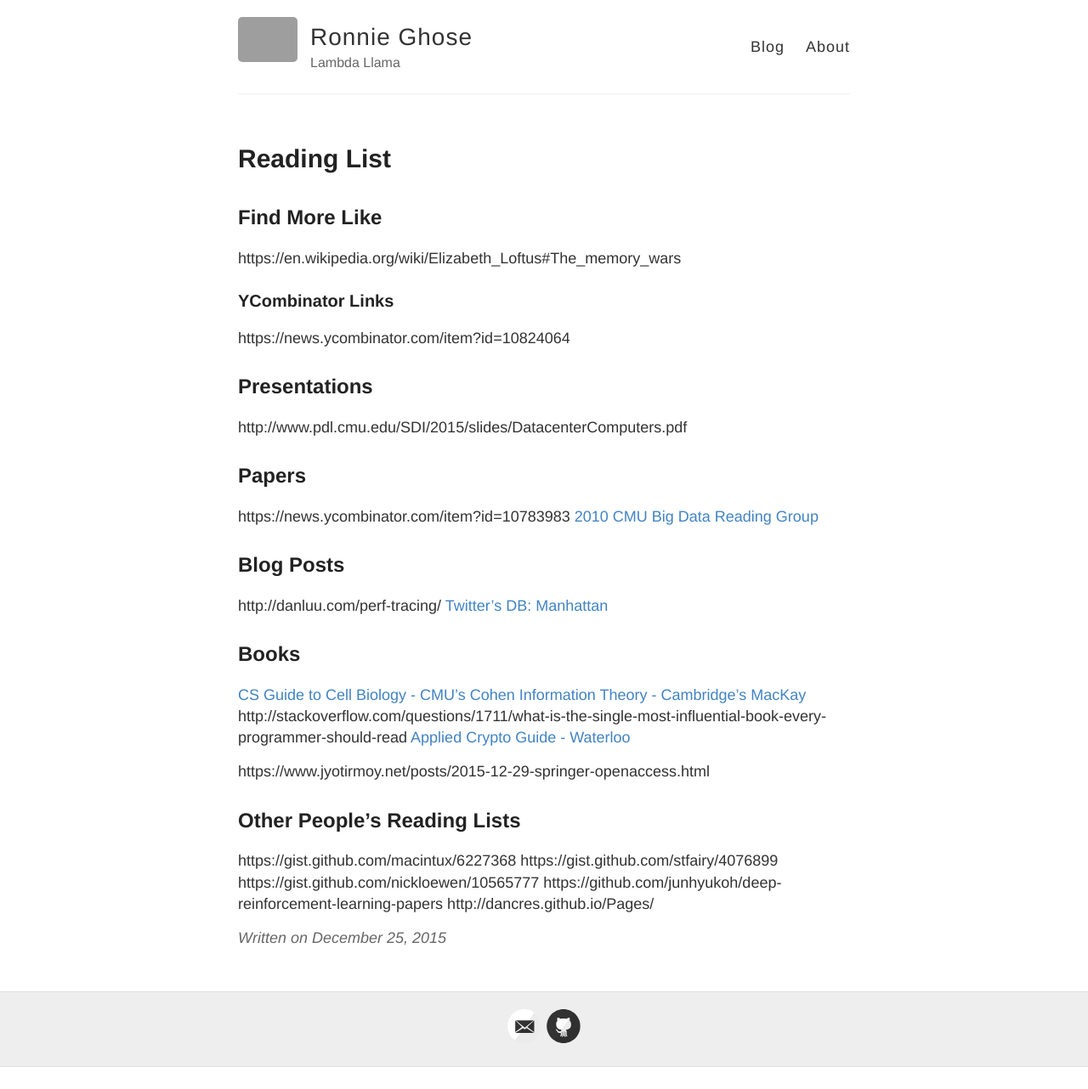
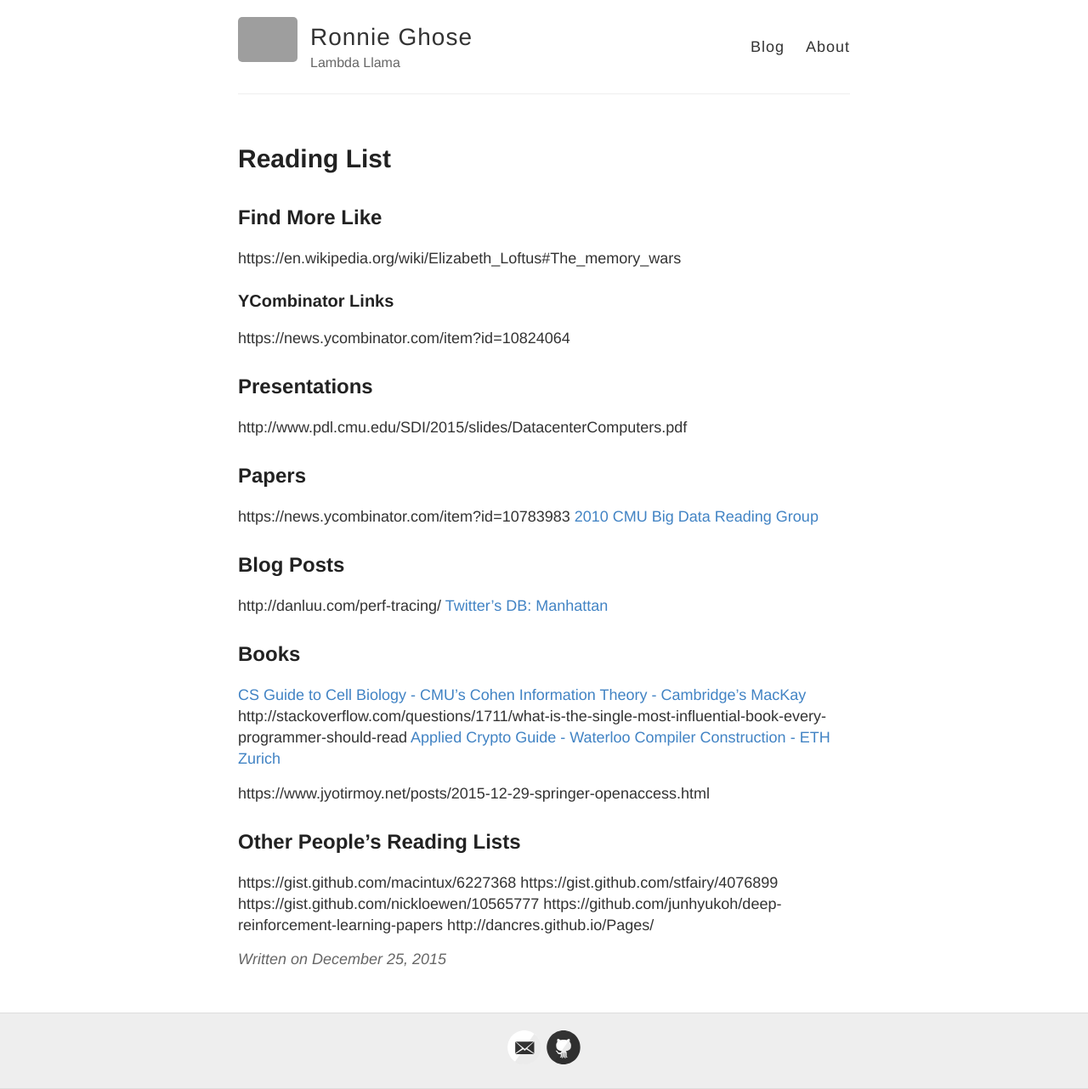
Before and after one commit to RONNCC/ronncc.github, a Jekyll site: the page built from _posts/2015-12-25-ReadingList.md, in a window 1280 px wide. Shown: the whole page at 85% size. Built offline with Jekyll 4.4.1, drawn with Linux system fonts in a browser that asks for light colours; comment, search, counter and statistics services are not loaded; before the commit the page ends 1256 px from its top, so only the background shows below that; grey boxes are pictures that could not be loaded.

Commit message:
Update 2015-12-25-ReadingList.md

```diff
--- a/_posts/2015-12-25-ReadingList.md
+++ b/_posts/2015-12-25-ReadingList.md
@@ -38,6 +38,7 @@
 [Information Theory - Cambridge's MacKay](http://www.inference.phy.cam.ac.uk/itprnn/book.pdf)
 http://stackoverflow.com/questions/1711/what-is-the-single-most-influential-book-every-programmer-should-read
 [Applied Crypto Guide - Waterloo](http://cacr.uwaterloo.ca/hac/)
+[Compiler Construction - ETH Zurich](http://www.ethoberon.ethz.ch/WirthPubl/CBEAll.pdf)
 
 https://www.jyotirmoy.net/posts/2015-12-29-springer-openaccess.html
 
```
